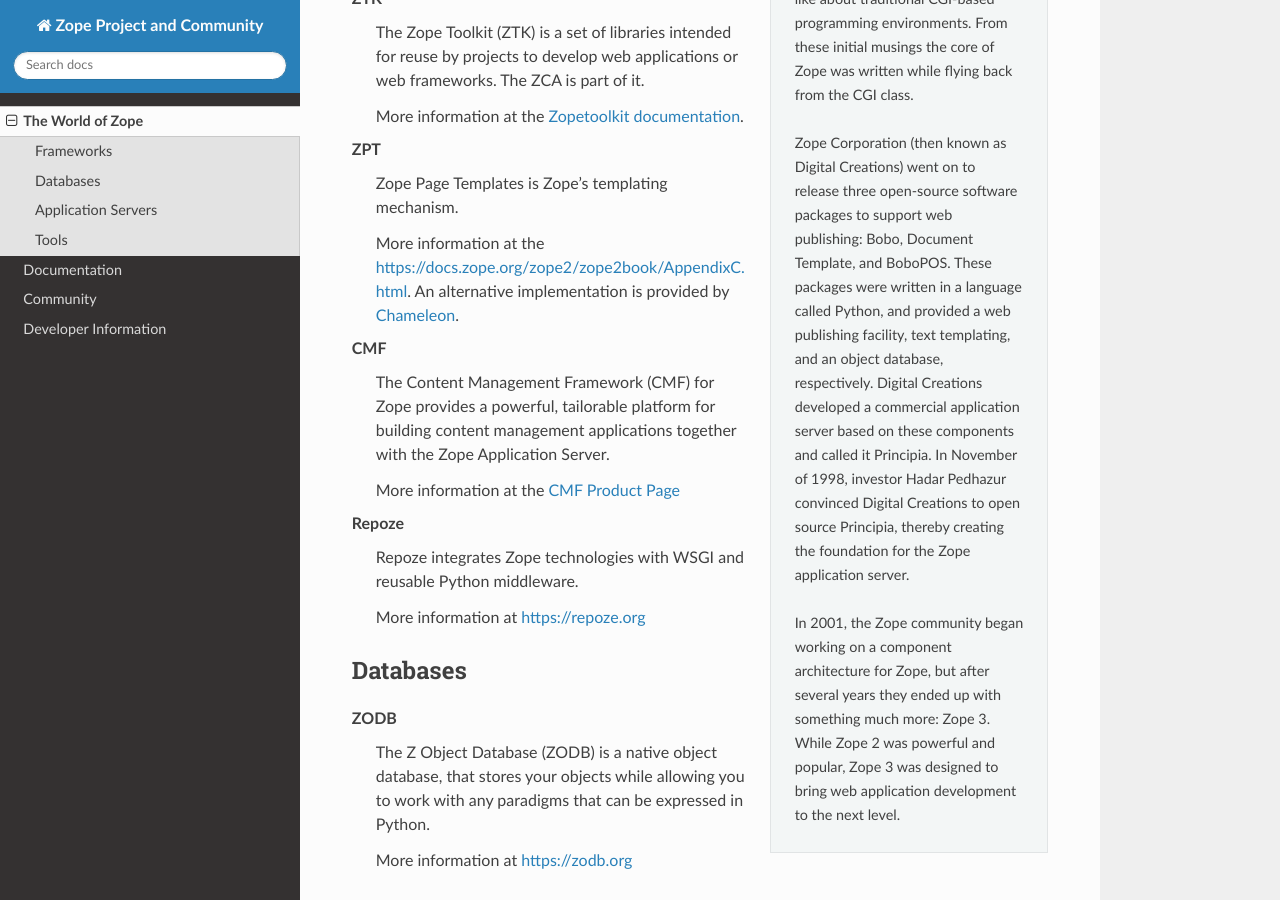
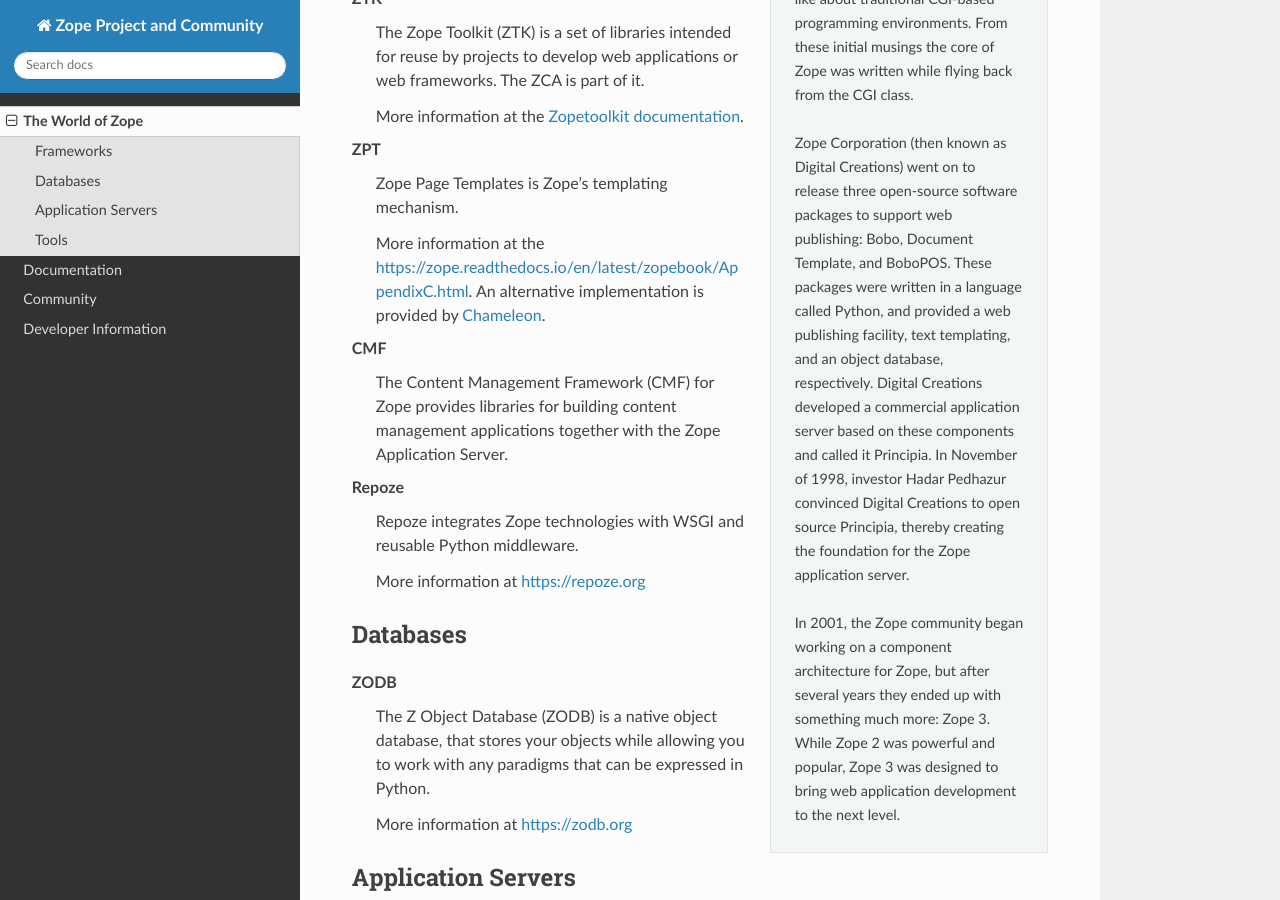
Before and after one commit to zopefoundation/www.zope.org, a Sphinx documentation site: the page built from docs/world.rst, in a window 1280 px wide and 900 px high, scrolled down 545 px. Built offline with Sphinx 7.4.7 and the Read the Docs theme 2.0.0, drawn with Linux system fonts in a browser that asks for light colours.

```diff
--- a/README.rst
+++ b/README.rst
@@ -1,7 +1,7 @@
-www.zope.org
-============
+www.zope.org/www.zope.dev
+=========================
 
-This repository contains the Sphinx sources for www.zope.org.
+This repository contains the Sphinx sources for www.zope.org/www.zope.dev.
 
 
 Sandbox setup instructions
--- a/docs/community.rst
+++ b/docs/community.rst
@@ -13,7 +13,7 @@ Security
 
 E-Mail
   Several Zope-related email lists are maintained on the `Zope community list
-  server <https://mail.zope.org>`_.
+  server <https://mail.zope.dev>`_.
 
 Web sites and forums
   The Plone community forums have a lively `Zope discussion category
@@ -53,7 +53,4 @@ organizations that use Zope.
 The Plone Foundation is the copyright holder of the Zope software and many
 extensions and associated software maintained in the `zopefoundation` GitHub organization at https://www.github.com/zopefoundation.
 
-The Plone Foundation also manages the zope.org website as well as supporting
-infrastructure for open source collaboration.
-
 For more information, visit https://plone.org/foundation
--- a/docs/developer/mailing-lists.rst
+++ b/docs/developer/mailing-lists.rst
@@ -4,9 +4,9 @@ Mailing Lists
 =============
 
 Active Zope and Zope Toolkit developers should subscribe to the
-`zope-dev mailing list <https://mail.zope.org/mailman/listinfo/zope-dev>`_.
+`zope-dev mailing list <https://mail.zope.dev/mailman/listinfo/zope-dev>`_.
 
 Depending on your interest you can subscribe to other Zope mailing lists
-as well:
+as well or visit discontinued and archived list archives:
 
- https://mail.zope.org/mailman/listinfo
+ https://mail.zope.dev/
--- a/docs/world.rst
+++ b/docs/world.rst
@@ -56,17 +56,14 @@ ZPT
   Zope Page Templates is Zope's templating mechanism.
 
   More information at the
-  https://docs.zope.org/zope2/zope2book/AppendixC.html. An alternative
+  https://zope.readthedocs.io/en/latest/zopebook/AppendixC.html. An alternative
   implementation is provided by `Chameleon
   <https://chameleon.readthedocs.io/en/latest/>`_.
 
 CMF
-  The Content Management Framework (CMF) for Zope provides a powerful,
-  tailorable platform for building content management applications
+  The Content Management Framework (CMF) for Zope provides libraries
+  for building content management applications
   together with the Zope Application Server.
-
-  More information at the `CMF Product Page
-  <https://old.zope.org/Products/CMF/index.html/>`_
 
 Repoze
   Repoze integrates Zope technologies with WSGI and reusable Python middleware.
```
